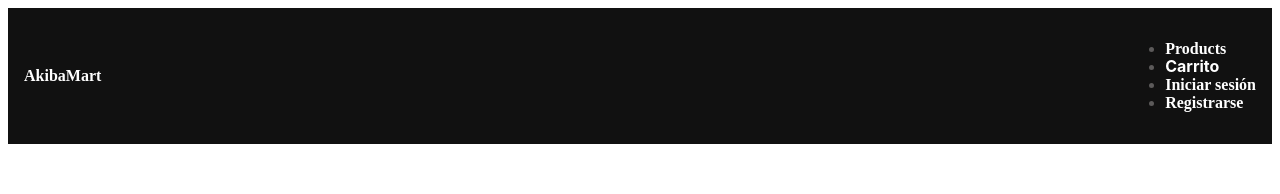
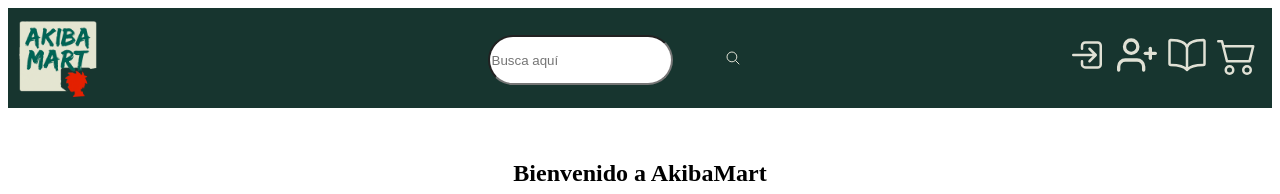
Before and after one commit to capimaker/AkibaMart, a React (Vite) app: page / in a window 1280 px wide. Shown: the top 194 px of the page. Built offline with nearby package versions, Linux system fonts and the light colour scheme; no server answers.

Commit message:
CSS header hecho

```diff
--- a/package.json
+++ b/package.json
@@ -15,6 +15,7 @@
     "axios": "1.10.0",
     "react": "^19.1.0",
     "react-dom": "^19.1.0",
+    "react-icons": "^5.5.0",
     "react-router-dom": "^7.6.2",
     "sass": "^1.89.2"
   },
--- a/src/components/layout/Header.jsx
+++ b/src/components/layout/Header.jsx
@@ -5,6 +5,11 @@ import "./header.css";
 import { ProductContext } from "../../context/ProductContext/ProductState";
 import { ShoppingCartOutlined } from "@ant-design/icons";
 import { Badge } from "antd";
+import logo from '../image/Logo.png'
+import { AiOutlineHome } from "react-icons/ai";
+import { BsCart2 } from "react-icons/bs";
+import { IoSearchOutline, IoBookOutline, IoLogInOutline } from "react-icons/io5";
+import { FiUserPlus, FiUser, FiUserMinus } from "react-icons/fi";
 
 const Header = () => {
   const { token, logout } = useUser();
@@ -18,66 +23,57 @@ const Header = () => {
     <header className="header">
       <nav className="navbar">
         <Link to="/home" className="logo">
-          AkibaMart
+          <img src={logo} alt="Logo" />
         </Link>
+         <div className="header__search">
+          {/* Conectar con buscador */}
+            <input type="text" placeholder="Busca aquí" className='barra'></input>
+            <IoSearchOutline className="search-icon"/>
+        </div>
 
-        <button className="menu-toggle" onClick={toggleMenu}>
-          ☰
-        </button>
+        <div className={`nav-links ${isOpen ? "open" : ""}`}>
 
-        <ul className={`nav-links ${isOpen ? "open" : ""}`}>
-          <li>
-            <Link to="/products" onClick={() => setIsOpen(false)}>
-              Products
-            </Link>
-          </li>
-          <li>
-            <Link to="/cart" onClick={() => setIsOpen(false)}>
-              <Badge count={cart?.length || 0} offset={[5, -5]}>
-                <span style={{ fontSize: "16px", color: "white" }}>Carrito</span>
-              </Badge>
-            </Link>
-          </li>
+        <div className="header__icons">
 
           {token ? (
             <>
-              <li>
                 <Link to="/profile" onClick={() => setIsOpen(false)}>
-                  Perfil
+                  <FiUser />
                 </Link>
-              </li>
-              <li>
                 <span
                   onClick={async () => {
                     await logout();
                     setIsOpen(false);
                     navigate("/home");
                   }}
-                  style={{
-                    cursor: "pointer",
-                    color: "blue",
-                    textDecoration: "underline",
-                  }}
+                  className="logout__icon"
                 >
-                  Logout
+                  <FiUserMinus />
                 </span>
-              </li>
             </>
           ) : (
             <>
-              <li>
                 <Link to="/login" onClick={() => setIsOpen(false)}>
-                  Iniciar sesión
+                  <IoLogInOutline />
                 </Link>
-              </li>
-              <li>
                 <Link to="/register" onClick={() => setIsOpen(false)}>
-                  Registrarse
+                  <FiUserPlus />
                 </Link>
-              </li>
+          <Link to="/products" onClick={() => setIsOpen(false)}>
+              <IoBookOutline />
+              </Link>
+          <Link to="/cart" onClick={() => setIsOpen(false)}>
+              <Badge count={cart?.length || 0} offset={[5, -5]}  className="Cart__icon">
+                 <BsCart2 />
+              </Badge>
+              </Link>
             </>
           )}
-        </ul>
+        </div>
+        </div>
+        <button className="menu-toggle" onClick={toggleMenu}>
+           ☰
+        </button>
       </nav>
     </header>
   );
--- a/src/components/layout/header.css
+++ b/src/components/layout/header.css
@@ -1,25 +1,64 @@
-
 .header {
-  padding: 1rem;
-  background-color: #111;
-  color: #5c5a5a;
+    position: relative;
+    height: 100px;
+    background-color: #17352f ;
 }
 
 .navbar {
-  display: flex;
-  justify-content: space-between;
-  align-items: center;
+    display: flex;
+    align-items: center;
+    justify-content: space-between;
 }
 
-.navbar a {
-  color: #ffffff;
-  text-decoration: none;
-  font-weight: bold;
-  margin-left: 1rem;
+.logo img {
+    height: 100px;
 }
 
-.navbar a:first-child {
-  margin-left: 0;
+.header__search {
+    display: flex;
+    justify-content: center;
+    height: 50px;
+    width: 35px;
+}
+
+.barra {
+    border-radius: 25px;
+}
+
+.search-icon{
+    position: absolute;
+    color: #e0e1d5;
+    right: 42%;
+    top: 50%;
+    transform: translateY(-50%);
+}
+
+.header__icons {
+    display: flex;
+    justify-content: flex-end;
+    font-size: 40px;
+    padding: 15px;
+    gap: 10px;
+}
+.header__icons a {
+  color: #e0e1d5;
+  transition: color 0.2s ease;
+}
+
+.header__icons a:hover {
+  color: #60c7a1;
+}
+
+.Cart__icon, .logout__icon{
+   display: flex;
+    justify-content: flex-end;
+    font-size: 40px;
+    gap: 10px;
+    color: #e0e1d5;
+}
+
+.Cart__icon :hover, .logout__icon :hover {
+  color: #60c7a1;
 }
 
 /* Nuevo: botón de menú hamburguesa */
```
Also changed, not shown: src/components/image/Logo.png (added), 1 other file (tests, documents, lock files or other folders).
